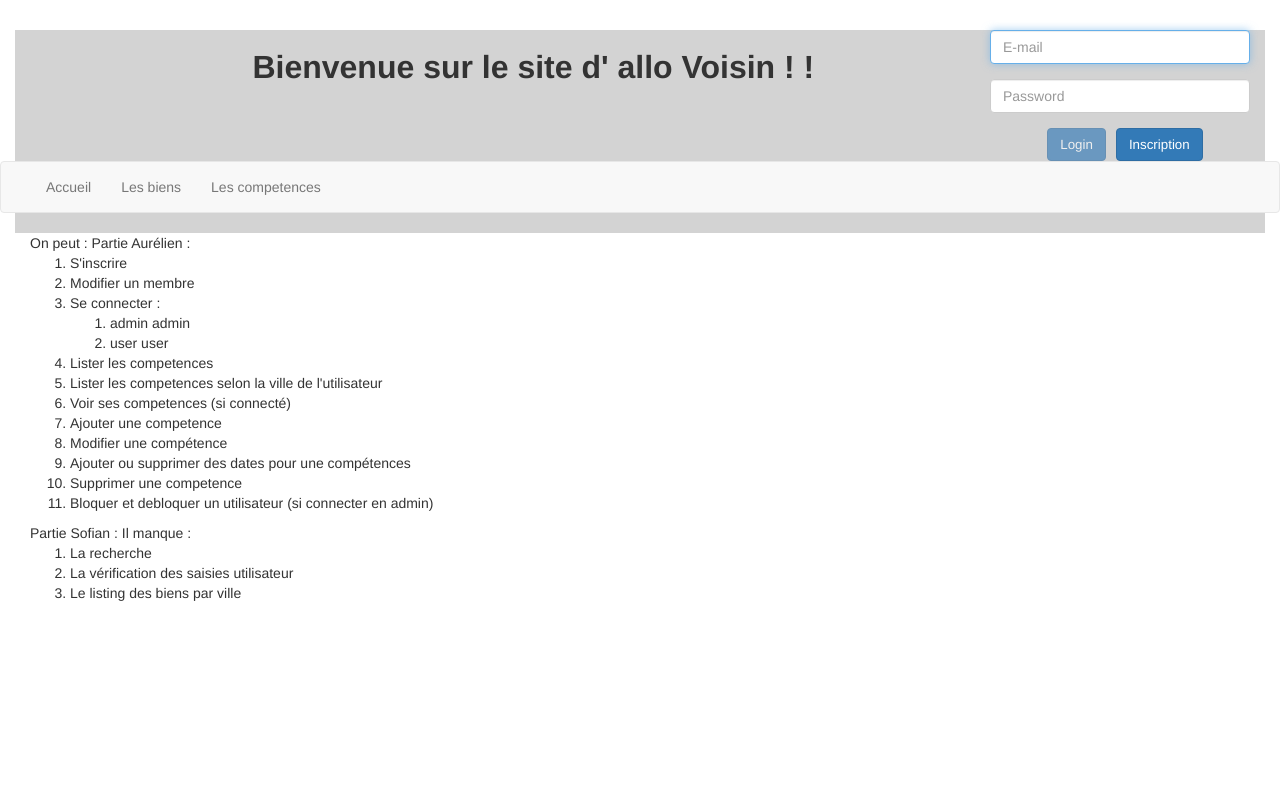
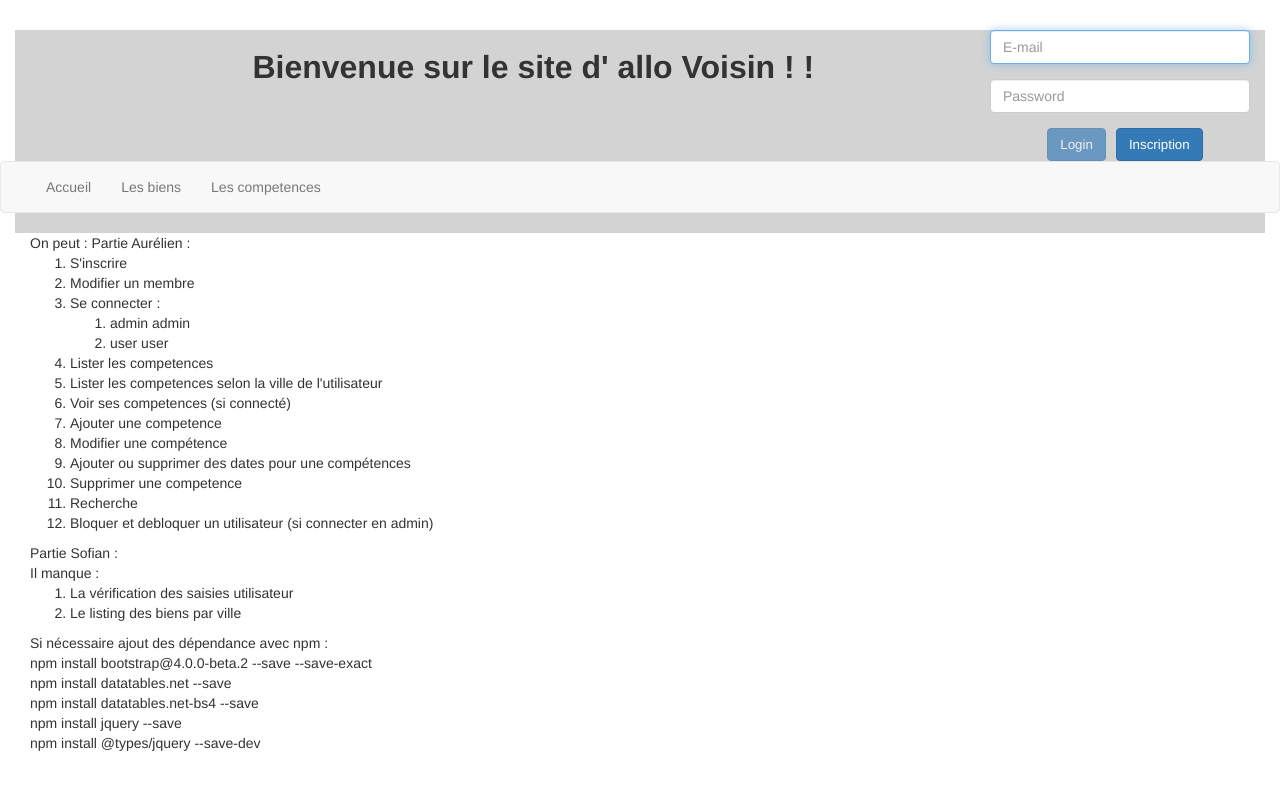
Before and after one commit to Calypte42/wa-troc-42, an Angular app in the folder client/: page / in a window 1280 px wide. Shown: the top 790 px of the page. Built offline with nearby package versions, Linux system fonts and the light colour scheme.

Commit message:
mise a jour page acceuil

```diff
--- a/client/src/app/membres/accueil/accueil.component.html
+++ b/client/src/app/membres/accueil/accueil.component.html
@@ -13,22 +13,34 @@
         <li>Modifier une compétence</li>
         <li>Ajouter ou supprimer des dates pour une compétences</li>
         <li>Supprimer une competence</li>
+        <li>Recherche</li>
 
         <li>Bloquer et debloquer un utilisateur (si connecter en admin)</li>
 
     </ol>
 
-    Partie Sofian :
+    Partie Sofian : <br/>
+
 
 
 
     Il manque :
     <ol>
-        <li>La recherche </li>
         <li>La vérification des saisies utilisateur</li>
         <li>Le listing des biens par ville </li>
 
     </ol>
 
 
+    Si nécessaire ajout des dépendance avec npm :  <br/>
+
+
+npm install bootstrap@4.0.0-beta.2 --save --save-exact  <br/>
+npm install datatables.net --save  <br/>
+npm install datatables.net-bs4 --save  <br/>
+npm install jquery --save  <br/>
+npm install @types/jquery --save-dev  <br/>
+
+
+
 </div>
```
